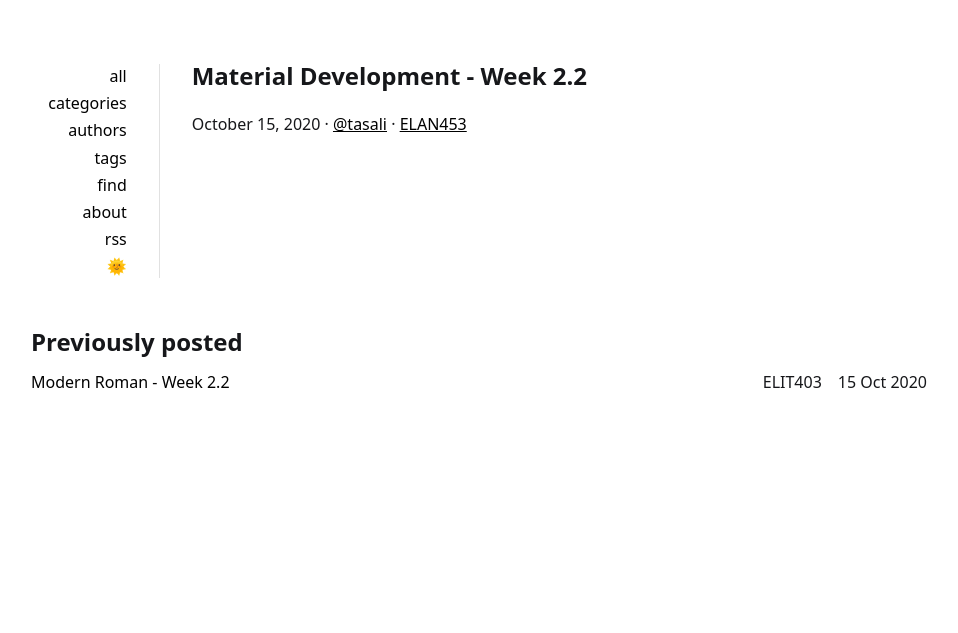
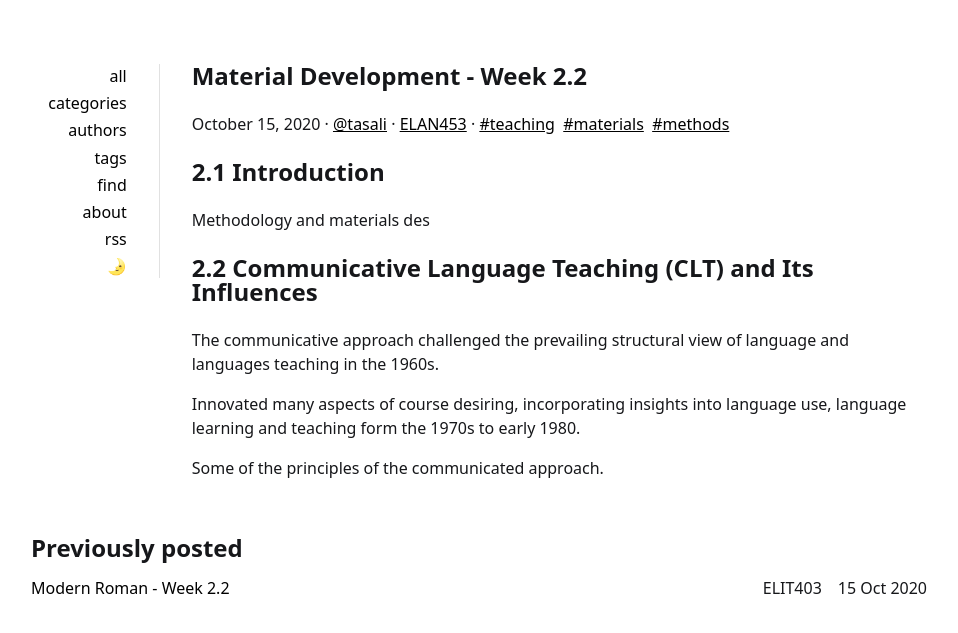
Before and after one commit to velitasali/notes, a Jekyll site: the page built from _posts/2020-10-15-material-development-week-2-2.md, in a window 1280 px wide. Shown: the top 633 px of the page, without its empty margins (161-1119 px from the left). Built offline with Jekyll 4.4.1, drawn with Linux system fonts in a browser that asks for light colours.

Commit message:
Reverse toggle theme icons and add title to them

```diff
--- a/_includes/navigation.html
+++ b/_includes/navigation.html
@@ -5,7 +5,7 @@
             {% for item in site.data.navigation.links %}
                <li><a href="{{ item.url }}" {% if item.url == page.url %} class="active"{% endif %}>{{ item.title }}</a></li>
             {% endfor %}
-            <li><a id="theme-toggle" href="javascript:void(0)" onclick="toggleTheme()"></a></li>
+            <li><a id="theme-toggle" title="Toggle dark/light theme" href="javascript:void(0)" onclick="toggleTheme()"></a></li>
          </ul>
       </nav>
 </header>
--- a/_posts/2020-10-15-material-development-week-2-2.md
+++ b/_posts/2020-10-15-material-development-week-2-2.md
@@ -3,8 +3,20 @@
 author: tasali
 title: Material Development - Week 2.2
 date: 2020-10-15 14:40:00 +300
-description:
+description: Current Approaches to Materials and Methods. Unit 2 of the coursebook. Presented by Sema Nur Özkan, Cennet Gizem Yıldırım, Semiha Altunöz, Payem Daşdemir.
 summary:
-tags: []
+tags: [teaching, materials, methods]
 category: ELAN453
 ---
+
+## 2.1 Introduction
+
+Methodology and materials des
+
+## 2.2 Communicative Language Teaching (CLT) and Its Influences
+
+The communicative approach challenged the prevailing structural view of language and languages teaching in the 1960s.
+
+Innovated many aspects of course desiring, incorporating insights into language use, language learning and teaching form the 1970s to early 1980.
+
+Some of the principles of the communicated approach.
--- a/_sass/_main.scss
+++ b/_sass/_main.scss
@@ -49,7 +49,7 @@
 
 #theme-toggle::before {
 	display: inline;
-	content: '🌞';
+	content: '🌛';
 }
 
 @mixin dark_theme {
@@ -75,7 +75,7 @@
 	}
 
 	#theme-toggle::before {
-		content: '🌛';
+		content: '🌞';
 	}
 }
 
```
